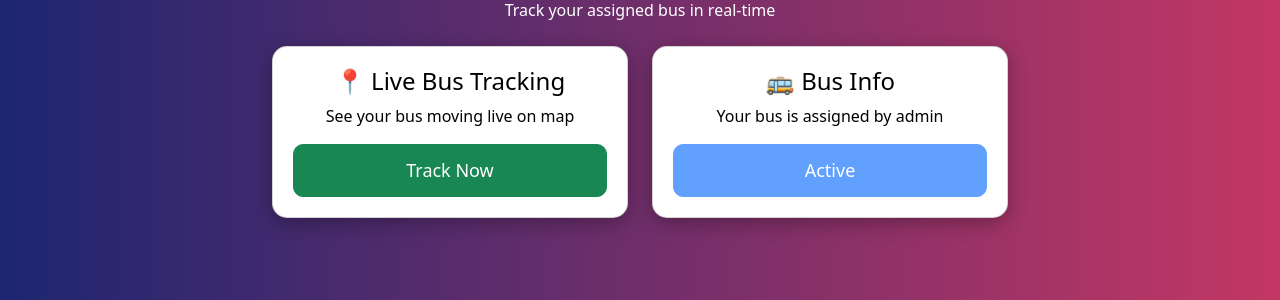
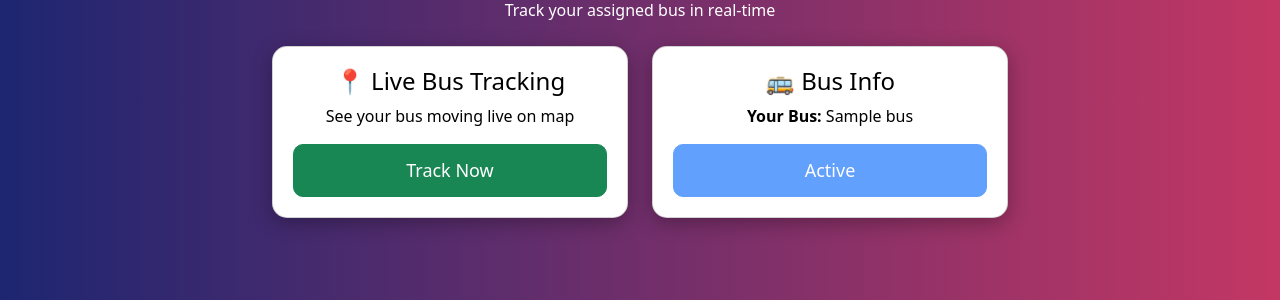
Before and after one commit to rdjspidey-design/bus-tracking-system, a Flask app: template templates/dashboard.html in a window 1280 px wide. Shown: the part 154-454 px from the top of the page. Run offline with Flask 3, Linux system fonts and the light colour scheme; the template is opened without the code that fills it: most values are stand-ins (such as "Sample title", 1, 10 or a date in 2020).

Commit message:
Add bus information to the dashboard
Updated the bus info section to display the assigned bus.

```diff
--- a/templates/dashboard.html
+++ b/templates/dashboard.html
@@ -66,7 +66,7 @@
         <div class="col-md-4 mt-3 mt-md-0">
             <div class="card">
                 <h4>🚌 Bus Info</h4>
-                <p>Your bus is assigned by admin</p>
+                <p><b>Your Bus:</b> {{ bus }}</p>
                 <button class="btn btn-primary btn-custom w-100" disabled>Active</button>
             </div>
         </div>
```
